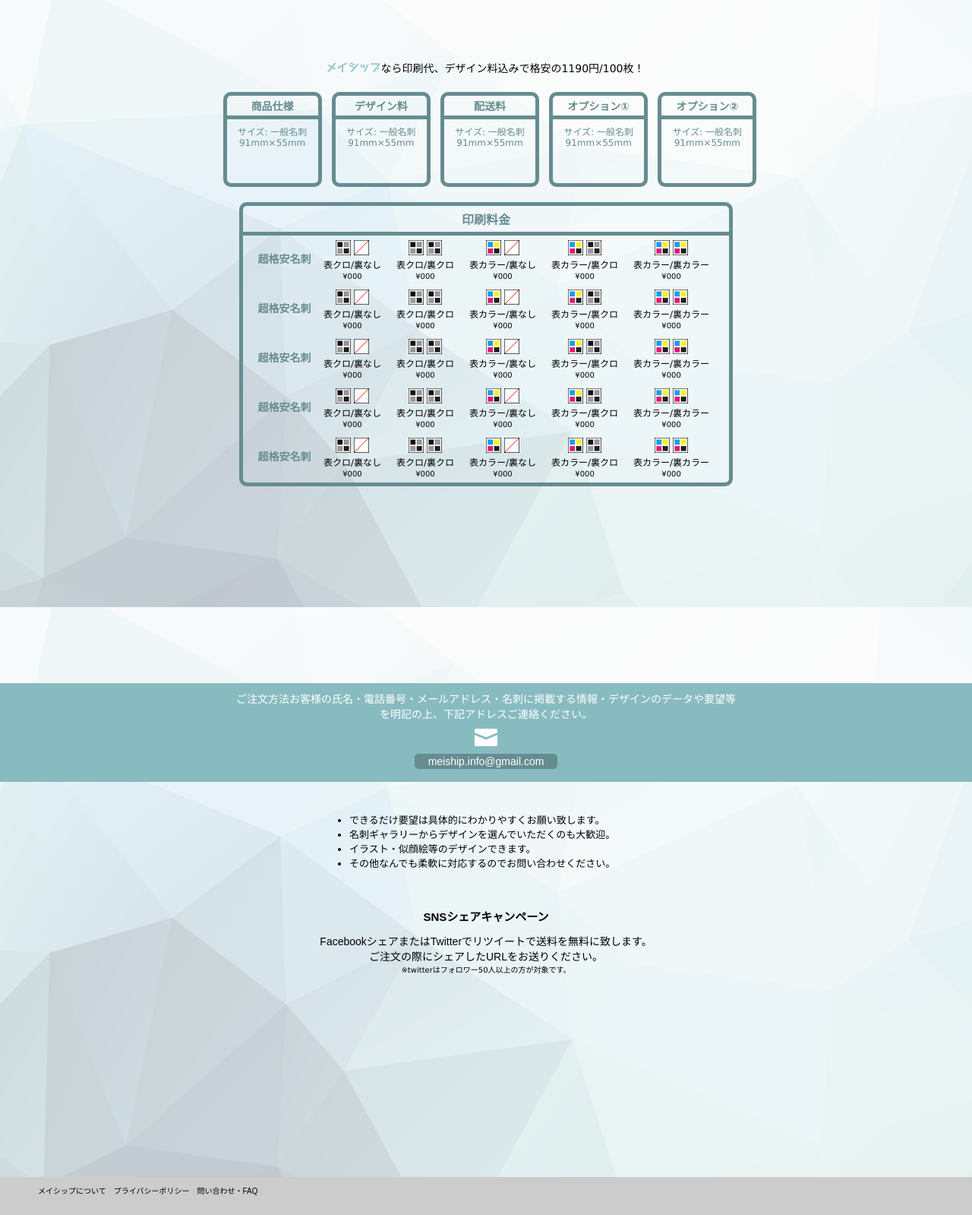
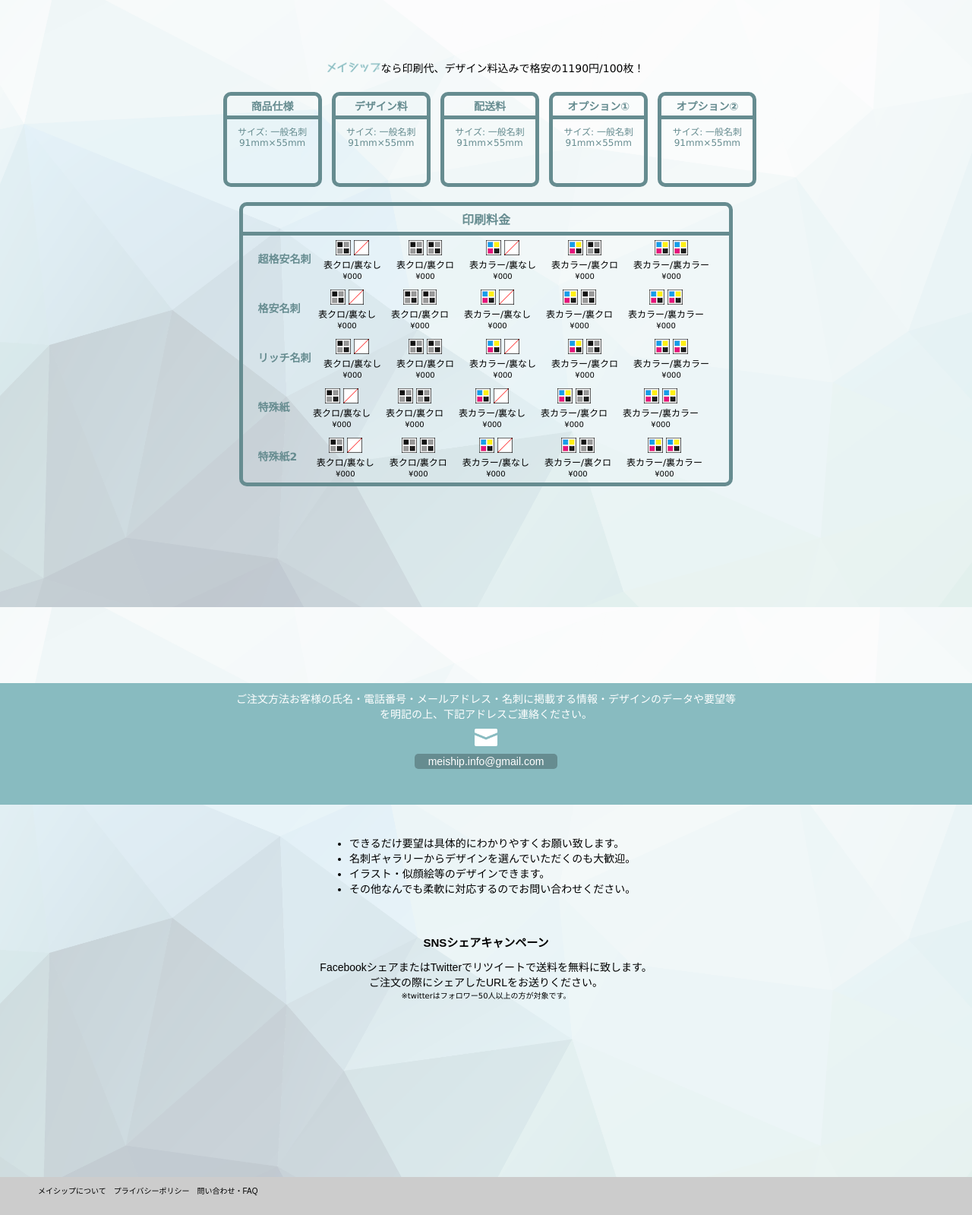
Before and after one commit to aribaba/meiship, a WordPress theme: template index.php in a window 1280 px wide. Shown: the part 3201-4800 px from the top of the page at 76% size. Run offline with PHP 8.4 and a stand-in for WordPress, Linux system fonts and the light colour scheme; the site name, menu and one post (Sample post) are stand-ins, and other content is empty; some libraries are stand-ins or nearby versions.

Commit message:
追加 サイズ 修正

```diff
--- a/css/order.css
+++ b/css/order.css
@@ -2,14 +2,14 @@
 
 #mailTo {
 	width: 100%;
-	height: 110px;
+	min-width: 800px;
+	height: 140px;
 	background: #88BBC0;
 	padding: 10px 0;
 
 }
 
 #mailTo #address {
-	font-size: 14px;
 	color: white;
 	height: auto;
 	display: block;
@@ -43,7 +43,8 @@
 }
 
 #notes li{
-	font-size: 13px;
+	font-size: 14px;
+	font-size: 1.4rem;
 
 }
 
@@ -62,9 +63,6 @@
 
 }
 
-#socialShare p{
-	font-size: 14px;
-}
 
 #socialShare p {
 	display: block;
@@ -73,5 +71,6 @@
 #Footer ul li {
 	float: left;
 	font-size: 10px;
+	font-size: 1.0rem;
 	padding-left: 10px;
 }
--- a/frontPageFile/priceTable.php
+++ b/frontPageFile/priceTable.php
@@ -83,7 +83,7 @@
 				</dl>
 
 				<dl class="priceTableCell ClearFix ">
-					<dt class="busuinessCardName">超格安名刺</dt>
+					<dt class="busuinessCardName">格安名刺</dt>
 					<dd>
 						<dl class="busuinessCardType">
 							<dt class="BCimage">
@@ -137,7 +137,7 @@
 
 
 				<dl class="priceTableCell ClearFix">
-					<dt class="busuinessCardName">超格安名刺</dt>
+					<dt class="busuinessCardName">リッチ名刺</dt>
 					<dd>
 						<dl class="busuinessCardType">
 							<dt class="BCimage">
@@ -190,7 +190,7 @@
 				</dl>
 
 				<dl class="priceTableCell ClearFix">
-					<dt class="busuinessCardName">超格安名刺</dt>
+					<dt class="busuinessCardName">特殊紙</dt>
 					<dd>
 						<dl class="busuinessCardType">
 							<dt class="BCimage">
@@ -243,7 +243,7 @@
 				</dl>
 
 				<dl class="priceTableCell ClearFix">
-					<dt class="busuinessCardName">超格安名刺</dt>
+					<dt class="busuinessCardName">特殊紙2</dt>
 					<dd>
 						<dl class="busuinessCardType">
 							<dt class="BCimage">
```
